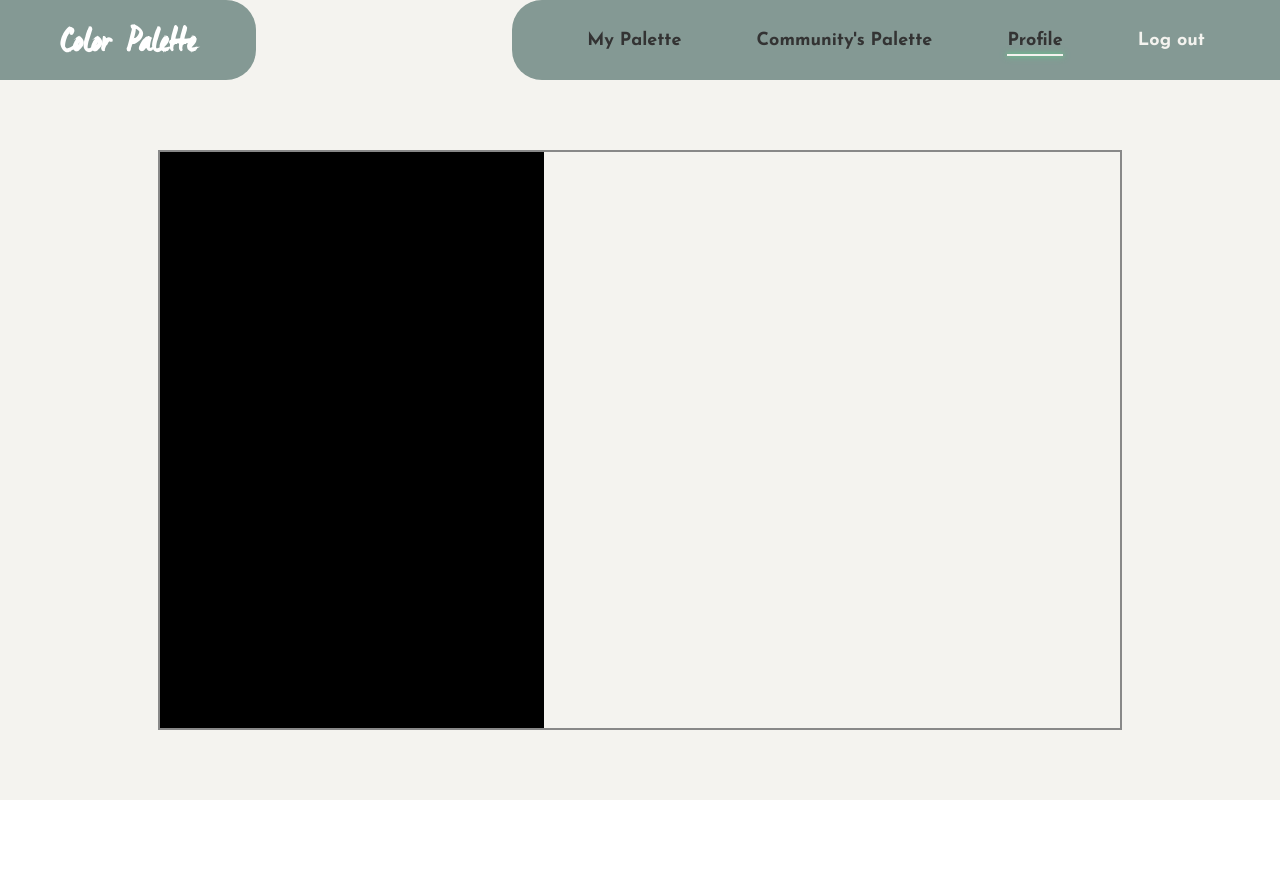
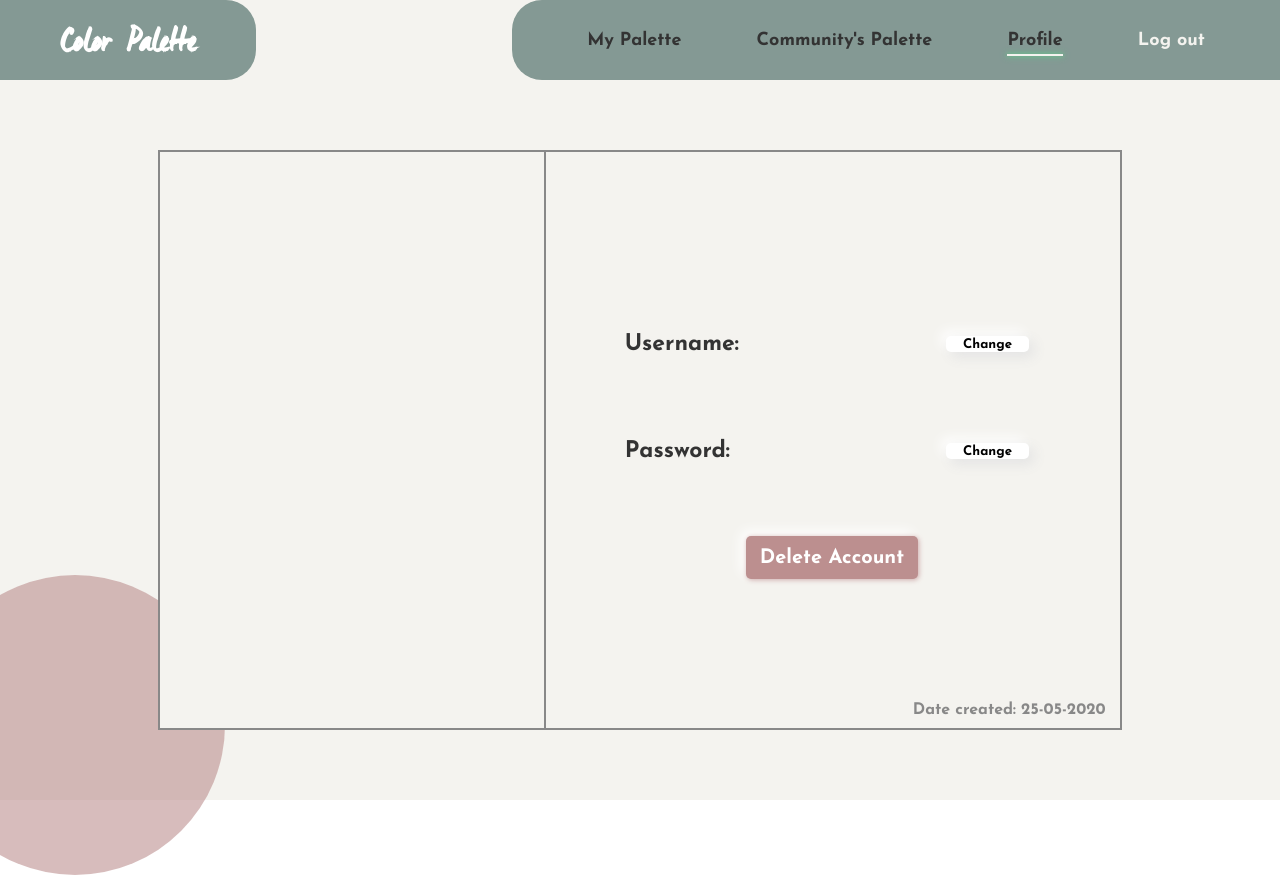
Before and after one commit to keshavDooleea/Palette, a React (Create React App) app in the folder frontend/: page /profile/1 in a window 1280 px wide. Before the commit the page ends 800 px from the top, so only its background shows below. Built offline with nearby package versions, Linux system fonts and the light colour scheme; no server answers.

Commit message:
profile UI almost done

```diff
--- a/frontend/src/components/community.css
+++ b/frontend/src/components/community.css
@@ -28,6 +28,7 @@
   height: 300px;
   border-radius: 50%;
   position: absolute;
+  left: 0;
   bottom: 0;
   background-color: rosybrown;
   opacity: 0.6;
--- a/frontend/src/components/palette.css
+++ b/frontend/src/components/palette.css
@@ -577,6 +577,7 @@
   height: 300px;
   border-radius: 50%;
   position: absolute;
+  left: 0;
   bottom: 0;
   background-color: rosybrown;
   opacity: 0.6;
--- a/frontend/src/components/profile.css
+++ b/frontend/src/components/profile.css
@@ -1,4 +1,8 @@
 @import url("https://fonts.googleapis.com/css?family=Josefin+Sans:700&display=swap");
+@font-face {
+  font-family: manus;
+  src: url("../assets/manus.ttf");
+}
 
 .profile_main {
   width: 100%;
@@ -7,6 +11,7 @@
   align-items: center;
   justify-content: center;
   background-color: #f4f3ef;
+  position: relative;
 }
 
 .profile_div {
@@ -16,15 +21,131 @@
   grid-template-columns: 40% 60%;
   background-color: #f4f3ef;
   border: 2px solid #888;
+  z-index: 2;
 }
 
 .prof_image_div {
   width: 100%;
   height: 100%;
-  background-color: black;
+  border-right: 2px solid #888;
 }
 
 .prof_details_div {
   width: 100%;
   height: 100%;
+  display: flex;
+  flex-direction: column;
+  align-items: center;
 }
+
+.prof_msg_div {
+  width: 100%;
+  height: 130%;
+  display: flex;
+  align-items: center;
+  justify-content: center;
+}
+
+.prof_username_div,
+.prof_password_div {
+  width: 90%;
+  height: 100%;
+  display: grid;
+  grid-template-columns: 25% 35% 20%;
+  place-content: center;
+}
+
+.prof_username_div h1,
+.prof_password_div h1 {
+  color: #333333;
+  font-size: 23px;
+  pointer-events: none;
+  user-select: none;
+  align-self: center;
+}
+
+.prof_username_div p,
+.prof_password_div p {
+  font-size: 23px;
+  font-family: manus;
+  color: #888;
+  font-style: italic;
+  pointer-events: none;
+  user-select: none;
+}
+
+.prof_username_div div,
+.prof_password_div div {
+  width: 100%;
+  height: 100%;
+  display: flex;
+  align-items: center;
+  justify-content: center;
+}
+
+.prof_username_div div button,
+.prof_password_div div button {
+  width: 80%;
+  height: 70%;
+  cursor: pointer;
+  border: none;
+  outline: none;
+  user-select: none;
+  font-family: "Josefin Sans", sans-serif;
+  background-color: white;
+  border-radius: 5px;
+  box-shadow: 5px 5px 13px #e3e3e3, -5px -5px 13px #ffffff;
+}
+
+.prof_username_div div button:active,
+.prof_password_div div button:active,
+.prof_button_div button:active {
+  box-shadow: inset -4px -4px 20px #d2d1ce, inset 3px 3px 7px #ffffff;
+}
+
+.prof_button_div {
+  width: 100%;
+  height: 100%;
+  display: flex;
+  align-items: center;
+  justify-content: center;
+}
+
+.prof_button_div button {
+  width: 30%;
+  height: 40%;
+  cursor: pointer;
+  border: none;
+  outline: none;
+  user-select: none;
+  font-size: 20px;
+  font-family: "Josefin Sans", sans-serif;
+  color: #fff;
+  background-color: rosybrown;
+  border-radius: 5px;
+  box-shadow: 1px 1px 5px rgb(206, 170, 170), -5px -5px 13px #ffffff;
+}
+
+.prof_date_div {
+  width: 95%;
+  height: 100%;
+  color: #888;
+  display: flex;
+  flex-direction: row-reverse;
+  align-items: flex-end;
+  margin-bottom: 10px;
+  pointer-events: none;
+  user-select: none;
+}
+
+.rose-prof-div {
+  width: 300px;
+  height: 300px;
+  border-radius: 50%;
+  position: absolute;
+  left: 0;
+  bottom: 0;
+  background-color: rosybrown;
+  opacity: 0.6;
+  transform: translate(-25%, 25%);
+}
--- a/frontend/src/components/profile.js
+++ b/frontend/src/components/profile.js
@@ -2,6 +2,7 @@ import React, { Component } from "react";
 import { NavLink } from "react-router-dom";
 import "./profile.css";
 import "./navbar.css";
+import moment from "moment";
 
 export default class Profile extends Component {
   constructor(props) {
@@ -9,7 +10,43 @@ export default class Profile extends Component {
 
     this.state = {
       id: this.props.match.params.id,
+      data: [],
+      password: "",
     };
+
+    this.fetchData = this.fetchData.bind(this);
+  }
+
+  componentDidMount() {
+    this.fetchData();
+  }
+
+  fetchData() {
+    fetch(`http://localhost:5000/profile/${this.state.id}`, {
+      method: "GET",
+    })
+      .then((res) => res.json())
+      .then((data) => {
+        console.log(data);
+        const password = data.password;
+        let encrypted = "";
+
+        // converts password into encrypted password (***)
+        for (let i = 0; i < password.length; i++) {
+          if (i === 0) {
+            encrypted += password[i];
+          } else if (i === password.length - 1) {
+            encrypted += password[i];
+          } else {
+            encrypted += "*";
+          }
+        }
+
+        this.setState({
+          data: data,
+          password: encrypted,
+        });
+      });
   }
 
   render() {
@@ -57,9 +94,35 @@ export default class Profile extends Component {
           </div>
         </nav>
         <div className="profile_main">
+          <div className="rose-prof-div"></div>
           <div className="profile_div">
             <div className="prof_image_div"></div>
-            <div className="prof_details_div"></div>
+            <div className="prof_details_div">
+              <div className="prof_msg_div"></div>
+              <div className="prof_username_div">
+                <h1>Username: </h1>
+                <p key={this.state.data.username}>{this.state.data.username}</p>
+                <div>
+                  <button>Change</button>
+                </div>
+              </div>
+              <div className="prof_password_div">
+                <h1>Password: </h1>
+                <p key={this.state.password}>{this.state.password}</p>
+                <div>
+                  <button>Change</button>
+                </div>
+              </div>
+              <div className="prof_button_div">
+                <button>Delete Account</button>
+              </div>
+              <div className="prof_date_div">
+                <p>
+                  Date created:{" "}
+                  {moment(this.state.data.date).format("DD-MM-YYYY")}
+                </p>
+              </div>
+            </div>
           </div>
         </div>
       </div>
```
Also changed, not shown: 1 other file (tests, documents, lock files or other folders).
